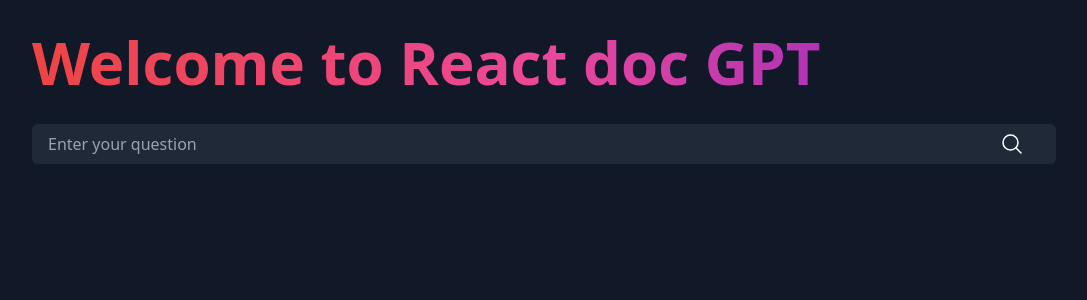
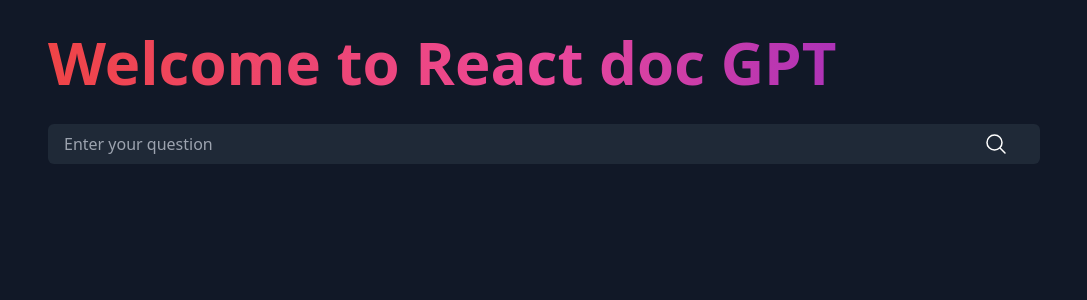
Before and after one commit to vipansh/react-doc-gpt, a Next.js app: page / in a window 1280 px wide. Shown: the top 300 px of the page, without its empty margins (96-1183 px from the left). Built offline with nearby package versions, Linux system fonts and the light colour scheme; no server answers.

Commit message:
✅ update:addedresponsice css

```diff
--- a/src/components/OutputDisplay.tsx
+++ b/src/components/OutputDisplay.tsx
@@ -2,10 +2,10 @@
 import ReactMarkdown from "react-markdown";
 import { Prism as SyntaxHighlighter } from "react-syntax-highlighter";
 import { dracula } from "react-syntax-highlighter/dist/cjs/styles/prism";
-
 interface OutputDisplayProps {
   output: string;
 }
+
 type CodeProps = {
   node?: any;
   inline?: boolean;
@@ -48,10 +48,10 @@
       }
 
       return (
-        <div className="relative bg-gray-800 p-1 rounded-md ">
+        <div className="relative bg-gray-800 p-1 rounded-md text-sm md:text-base">
           <div className="bg-gray-300 flex justify-end items-center p-1 rounded-t-md">
             <button
-              className="text-sm py-1 px-3"
+              className="text-xs py-1 px-3"
               onClick={() => handleCopy(children as string)}
             >
               {isCopied ? "Copied!" : "Copy"}
@@ -71,7 +71,9 @@
 
   return (
     <div className="p-4 my-4 bg-white shadow-md border border-gray-200 rounded-lg whitespace-pre-wrap">
-      <ReactMarkdown components={components}>{output}</ReactMarkdown>
+      <ReactMarkdown components={components} className="text-base md:text-lg">
+        {output}
+      </ReactMarkdown>
     </div>
   );
 };
--- a/src/pages/index.tsx
+++ b/src/pages/index.tsx
@@ -96,14 +96,14 @@
         <meta name="viewport" content="width=device-width, initial-scale=1" />
         <link rel="icon" href="/favicon.ico" />
       </Head>
-      <div className="bg-gray-900 min-h-screen max-h-max p-8 ">
+      <div className="bg-gray-900 min-h-screen max-h-max py-8 ">
         <div className="max-w-5xl mx-auto">
           <div className="w-full h-48">
-            <h1 className="text-transparent bg-gradient-to-l from-purple-700 via-pink-500 to-red-500 bg-clip-text font-extrabold text-2xl md:text-6xl">
+            <h1 className="px-4 text-transparent bg-gradient-to-l from-purple-700 via-pink-500 to-red-500 bg-clip-text font-extrabold text-2xl md:text-6xl">
               Welcome to React doc GPT
             </h1>
             <div className="mt-8 space-y-4">
-              <form onSubmit={handleSubmit}>
+              <form onSubmit={handleSubmit} className="px-4">
                 <div className="relative">
                   <input
                     className={`w-full px-4 py-2 rounded-md text-white placeholder-gray-400 bg-gray-800 ${
```
